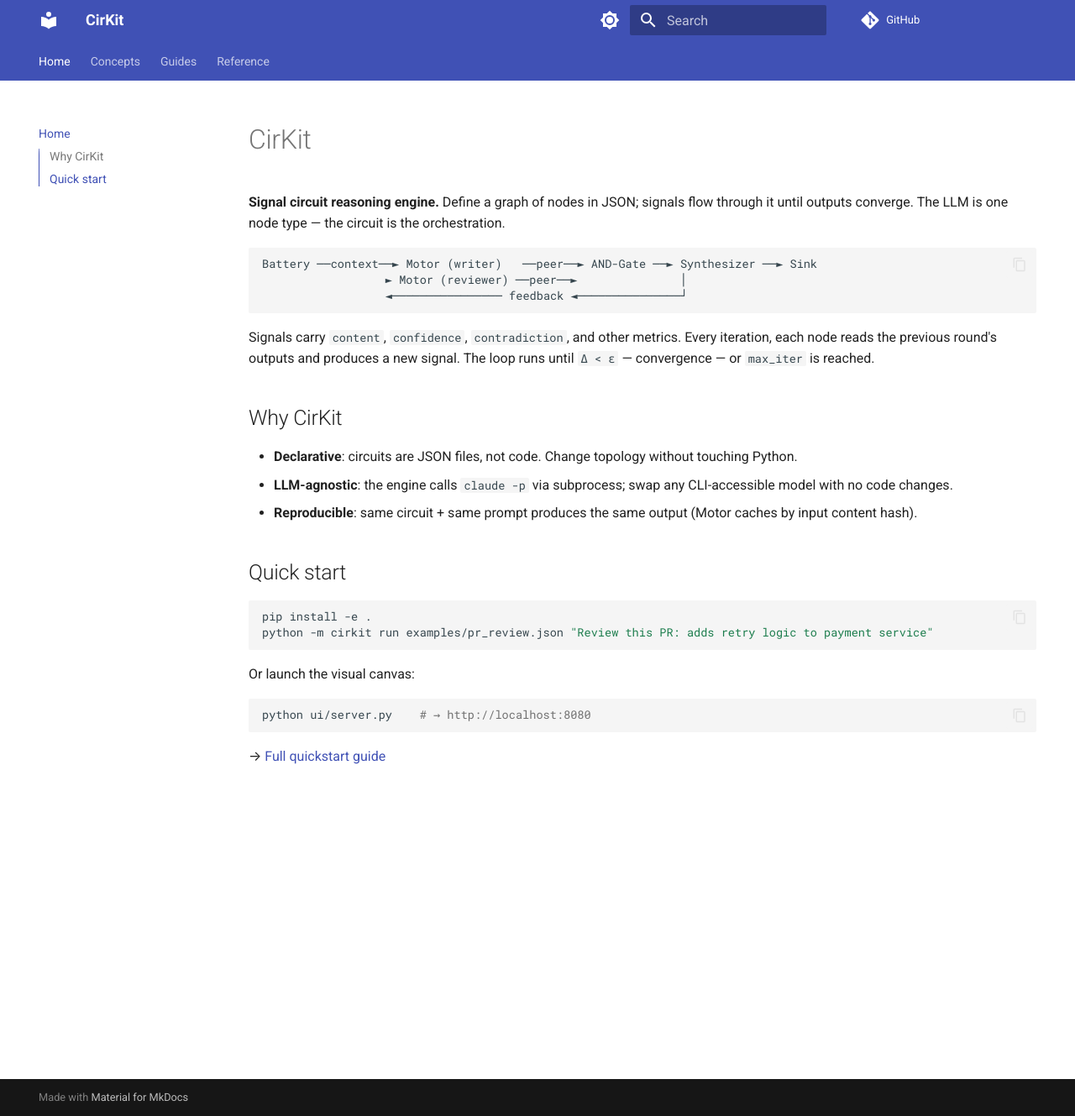
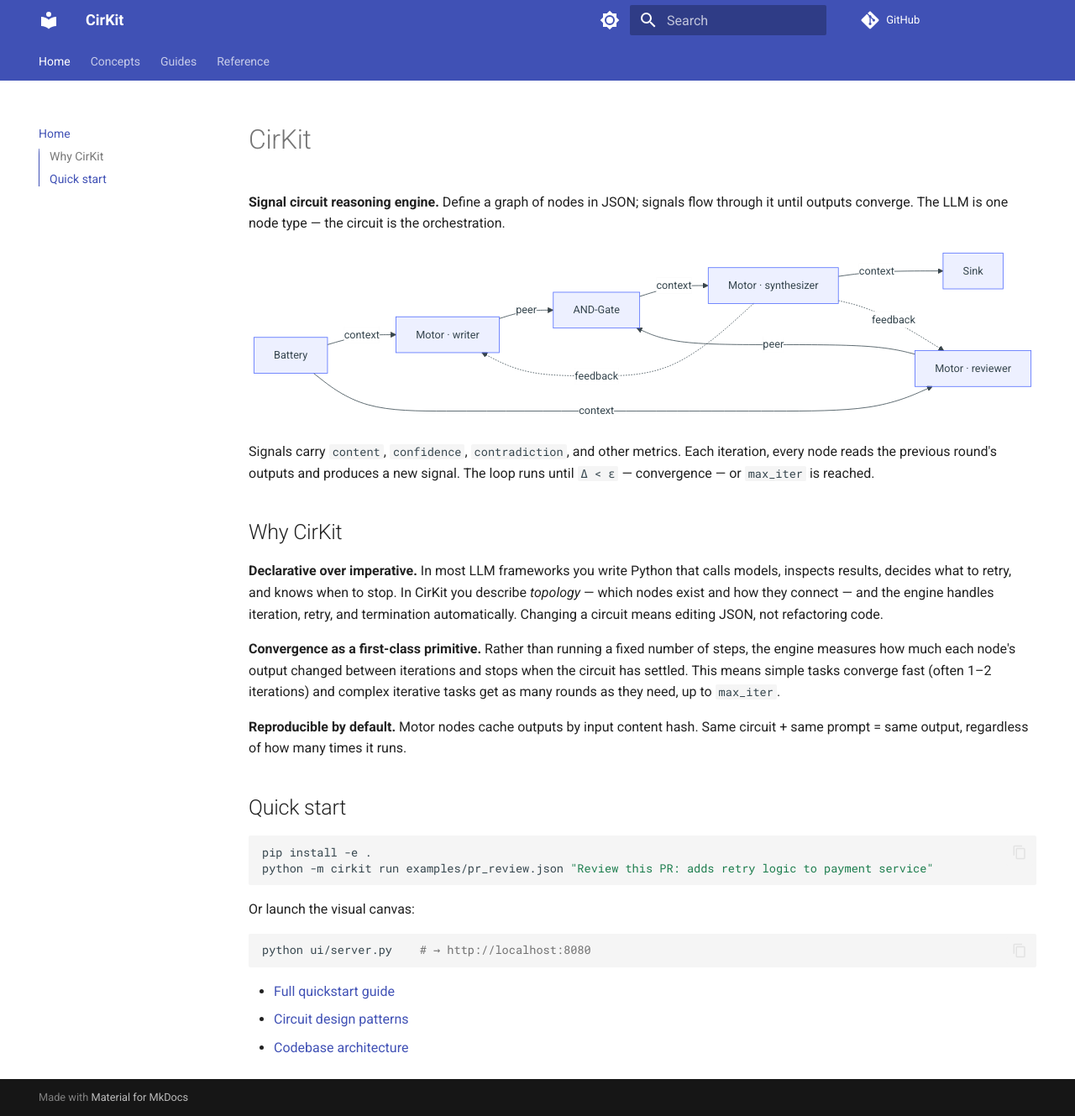
Before and after one commit to ssm-08/cirkit, an MkDocs documentation site: the page built from docs/index.md, in a window 1280 px wide and 1329 px high. Shown: the whole window at 84% size. Built offline with MkDocs 1.6.1 and Material for MkDocs 9.7.7, drawn with Linux system fonts in a browser that asks for light colours; comment, search, counter and statistics services are not loaded.

Commit message:
docs: Mermaid diagrams, architecture + roadmap pages, improved descriptions

````diff
--- a/docs/index.md
+++ b/docs/index.md
@@ -2,19 +2,27 @@
 
 **Signal circuit reasoning engine.** Define a graph of nodes in JSON; signals flow through it until outputs converge. The LLM is one node type — the circuit is the orchestration.
 
-```
-Battery ──context──► Motor (writer)   ──peer──► AND-Gate ──► Synthesizer ──► Sink
-                  ► Motor (reviewer) ──peer──►               │
-                  ◄──────────────── feedback ◄───────────────┘
+```mermaid
+flowchart LR
+    bat[Battery] -->|context| wr[Motor · writer]
+    bat -->|context| rv[Motor · reviewer]
+    wr -->|peer| gate[AND-Gate]
+    rv -->|peer| gate
+    gate -->|context| syn[Motor · synthesizer]
+    syn -->|context| sink[Sink]
+    syn -.->|feedback| wr
+    syn -.->|feedback| rv
 ```
 
-Signals carry `content`, `confidence`, `contradiction`, and other metrics. Every iteration, each node reads the previous round's outputs and produces a new signal. The loop runs until `Δ < ε` — convergence — or `max_iter` is reached.
+Signals carry `content`, `confidence`, `contradiction`, and other metrics. Each iteration, every node reads the previous round's outputs and produces a new signal. The loop runs until `Δ < ε` — convergence — or `max_iter` is reached.
 
 ## Why CirKit
 
-- **Declarative**: circuits are JSON files, not code. Change topology without touching Python.
-- **LLM-agnostic**: the engine calls `claude -p` via subprocess; swap any CLI-accessible model with no code changes.
-- **Reproducible**: same circuit + same prompt produces the same output (Motor caches by input content hash).
+**Declarative over imperative.** In most LLM frameworks you write Python that calls models, inspects results, decides what to retry, and knows when to stop. In CirKit you describe *topology* — which nodes exist and how they connect — and the engine handles iteration, retry, and termination automatically. Changing a circuit means editing JSON, not refactoring code.
+
+**Convergence as a first-class primitive.** Rather than running a fixed number of steps, the engine measures how much each node's output changed between iterations and stops when the circuit has settled. This means simple tasks converge fast (often 1–2 iterations) and complex iterative tasks get as many rounds as they need, up to `max_iter`.
+
+**Reproducible by default.** Motor nodes cache outputs by input content hash. Same circuit + same prompt = same output, regardless of how many times it runs.
 
 ## Quick start
 
@@ -29,4 +37,6 @@ Or launch the visual canvas:
 python ui/server.py    # → http://localhost:8080
 ```
 
-→ [Full quickstart guide](guides/quickstart.md)
+- [Full quickstart guide](guides/quickstart.md)
+- [Circuit design patterns](guides/circuit-design.md)
+- [Codebase architecture](reference/architecture.md)
--- a/mkdocs.yml
+++ b/mkdocs.yml
@@ -42,6 +42,8 @@ nav:
       - Node Config: reference/node-config.md
       - Python API: reference/api.md
       - CLI: reference/cli.md
+      - Architecture: reference/architecture.md
+      - Roadmap: reference/roadmap.md
 
 plugins:
   - search
@@ -49,6 +51,10 @@ plugins:
 markdown_extensions:
   - admonition
   - pymdownx.highlight
-  - pymdownx.superfences
   - pymdownx.details
   - attr_list
+  - pymdownx.superfences:
+      custom_fences:
+        - name: mermaid
+          class: mermaid
+          format: !!python/name:pymdownx.superfences.fence_code_format
````
Also changed, not shown: docs/concepts/engine.md (+22 -6 lines), docs/guides/circuit-design.md (+57 -38 lines), docs/guides/quickstart.md (+1 -1 lines), docs/reference/architecture.md (added, +116 -0 lines), docs/reference/roadmap.md (added, +58 -0 lines).
